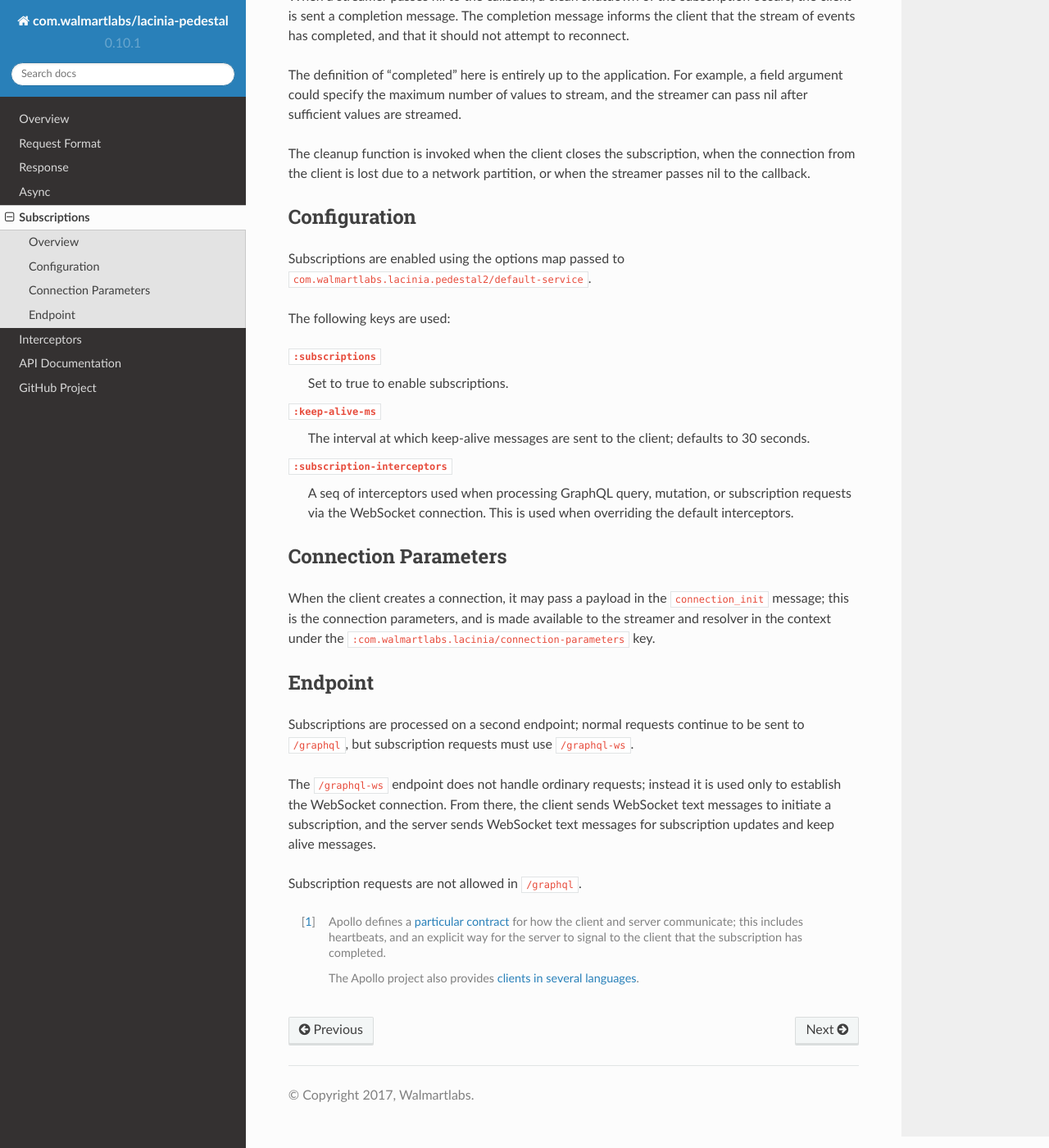
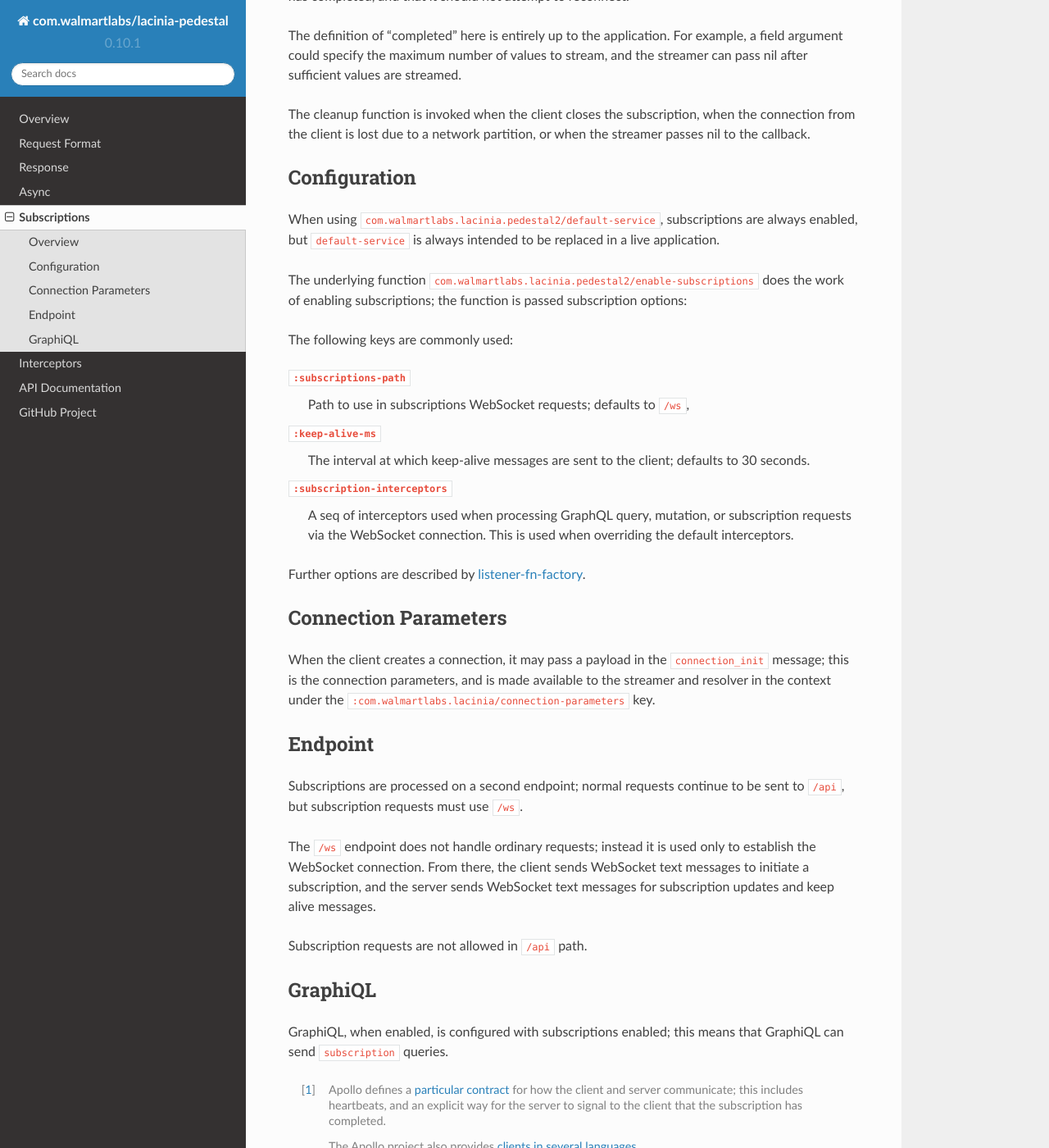
Before and after one commit to walmartlabs/lacinia-pedestal, a Sphinx documentation site: the page built from docs/subscriptions.rst, in a window 1280 px wide and 1400 px high, scrolled down 880 px. Shown: the whole window at 82% size. Built offline with Sphinx 7.4.7 and the Read the Docs theme 2.0.0, drawn with Linux system fonts in a browser that asks for light colours; some of the changed text lies outside the part shown.

Commit message:
More doc updates for pedestal2

```diff
--- a/docs/subscriptions.rst
+++ b/docs/subscriptions.rst
@@ -1,7 +1,5 @@
 Subscriptions
 =============
-
-Subscriptions are an exciting, and relatively recent, addition to GraphQL.
 
 Subscriptions are a way for a client to request notifications about arbitrary events defined by the server;
 this parallels how a query exposes arbitrary data defined by the server.
@@ -50,14 +48,19 @@ the client is lost due to a network partition, or when the streamer passes nil t
 Configuration
 -------------
 
-Subscriptions are enabled using the options map passed to ``com.walmartlabs.lacinia.pedestal2/default-service``.
+When using ``com.walmartlabs.lacinia.pedestal2/default-service``, subscriptions are always
+enabled, but ``default-service`` is always intended to be replaced in a live application.
 
-The following keys are used:
+The underlying function ``com.walmartlabs.lacinia.pedestal2/enable-subscriptions`` does
+the work of enabling subscriptions; the function is passed subscription options:
+
+
+The following keys are commonly used:
 
 .. glossary::
 
-  ``:subscriptions``
-    Set to true to enable subscriptions.
+  ``:subscriptions-path``
+    Path to use in subscriptions WebSocket requests; defaults to ``/ws``,
 
   ``:keep-alive-ms``
     The interval at which keep-alive messages are sent to the client; defaults to 30 seconds.
@@ -65,6 +68,8 @@ The following keys are used:
   ``:subscription-interceptors``
     A seq of interceptors used when processing GraphQL query, mutation, or subscription requests
     via the WebSocket connection. This is used when overriding the default interceptors.
+
+Further options are described by `listener-fn-factory <https://walmartlabs.github.io/apidocs/lacinia-pedestal/com.walmartlabs.lacinia.pedestal.subscriptions.html#var-listener-fn-factory>`_.
 
 Connection Parameters
 ---------------------
@@ -76,15 +81,21 @@ the context under the ``:com.walmartlabs.lacinia/connection-parameters`` key.
 Endpoint
 --------
 
-Subscriptions are processed on a second endpoint; normal requests continue to be sent to ``/graphql``, but
-subscription requests must use ``/graphql-ws``.
+Subscriptions are processed on a second endpoint; normal requests continue to be sent to ``/api``, but
+subscription requests must use ``/ws``.
 
-The ``/graphql-ws`` endpoint does not handle ordinary requests; instead it is used only to establish the
+The ``/ws`` endpoint does not handle ordinary requests; instead it is used only to establish the
 WebSocket connection.
 From there, the client sends WebSocket text messages to initiate a subscription, and
 the server sends WebSocket text messages for subscription updates and keep alive messages.
 
-Subscription requests are not allowed in ``/graphql``.
+Subscription requests are not allowed in ``/api`` path.
+
+GraphiQL
+--------
+
+GraphiQL, when enabled, is configured with subscriptions enabled; this means that GraphiQL can send ``subscription`` queries.
+
 
 .. [#apollo] Apollo defines a `particular contract <https://github.com/apollographql/subscriptions-transport-ws/blob/master/PROTOCOL.md>`_
   for how the client and server communicate; this includes heartbeats, and an explicit way for
```
Also changed, not shown: docs/async.rst (+9 -5 lines), docs/interceptors.rst (+16 -51 lines), docs/overview.rst (+7 -10 lines), docs/request.rst (+19 -10 lines), docs/response.rst (+6 -2 lines), 5 other files.
